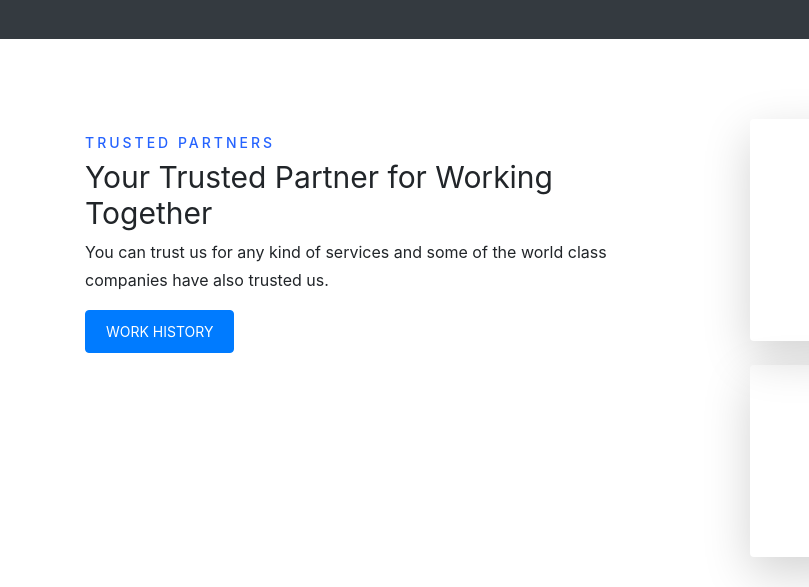
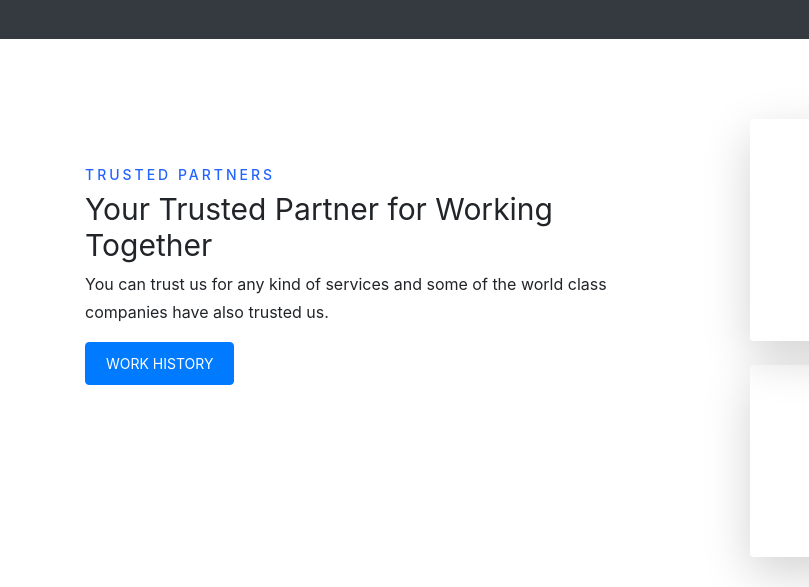
Before and after one commit to zobaerahmed/BootstrapLayoutProject, a plain HTML site: page index.html in a window 1280 px wide. Shown: the part 1040-1627 px from the top of the page, 0-809 px from the left. Drawn offline with Linux system fonts and the light colour scheme.

Commit message:
Update index.html

```diff
--- a/index.html
+++ b/index.html
@@ -9,7 +9,7 @@
         <link rel="stylesheet" href="css/bootstrap.css">
         <link rel="stylesheet" href="css/custom.css">
 
-        <title>Gilgamesh</title>
+        <title>Bootstrap Layout Project</title>
 
     </head>
 
@@ -137,7 +137,7 @@
     <section class="partners-section">
         <div class="container">
             <div class="row justify-content-between">
-                <div class="col-lg-6 mt-3 mb-5">
+                <div class="col-lg-6 mt-5 mb-5">
                     <h6>Trusted Partners</h6>
                     <h1>Your Trusted Partner for Working Together</h1>
                     <p>You can trust us for any kind of services and some of the world class companies have also trusted us.</p>
```
